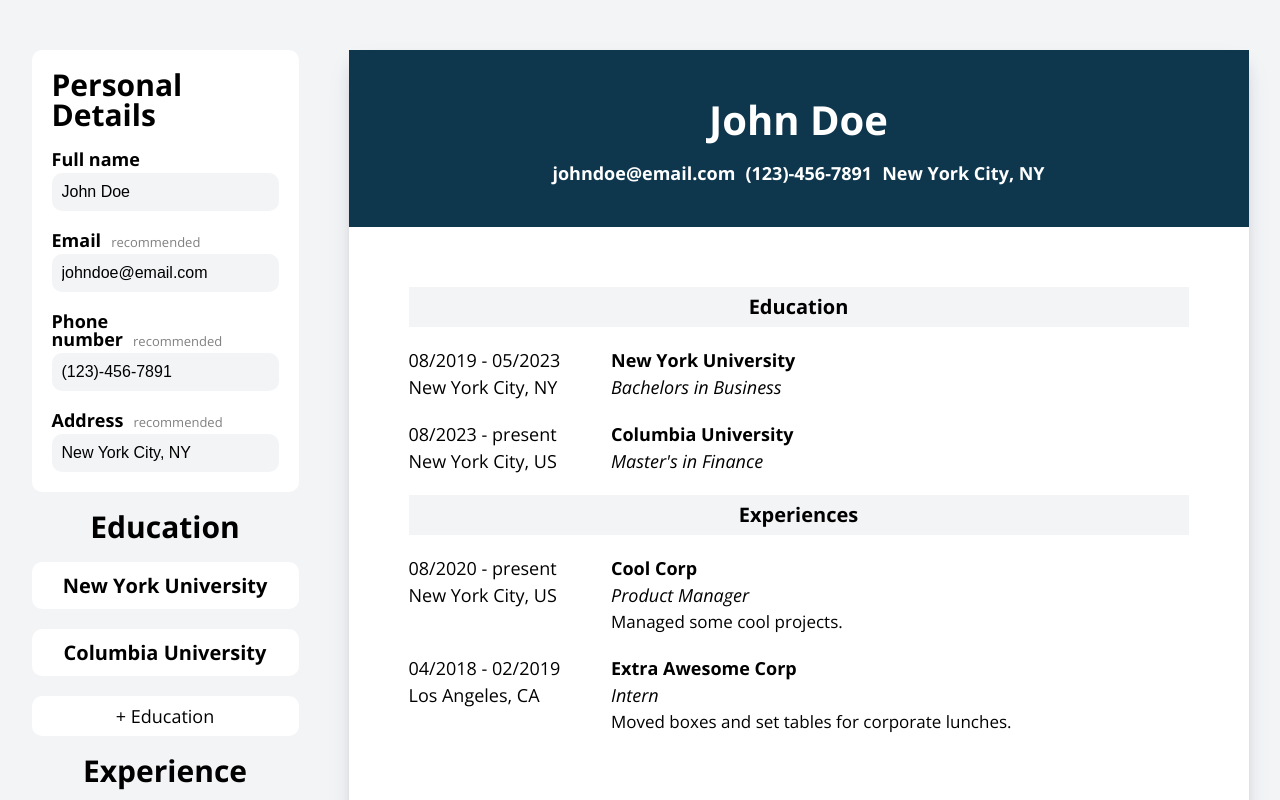
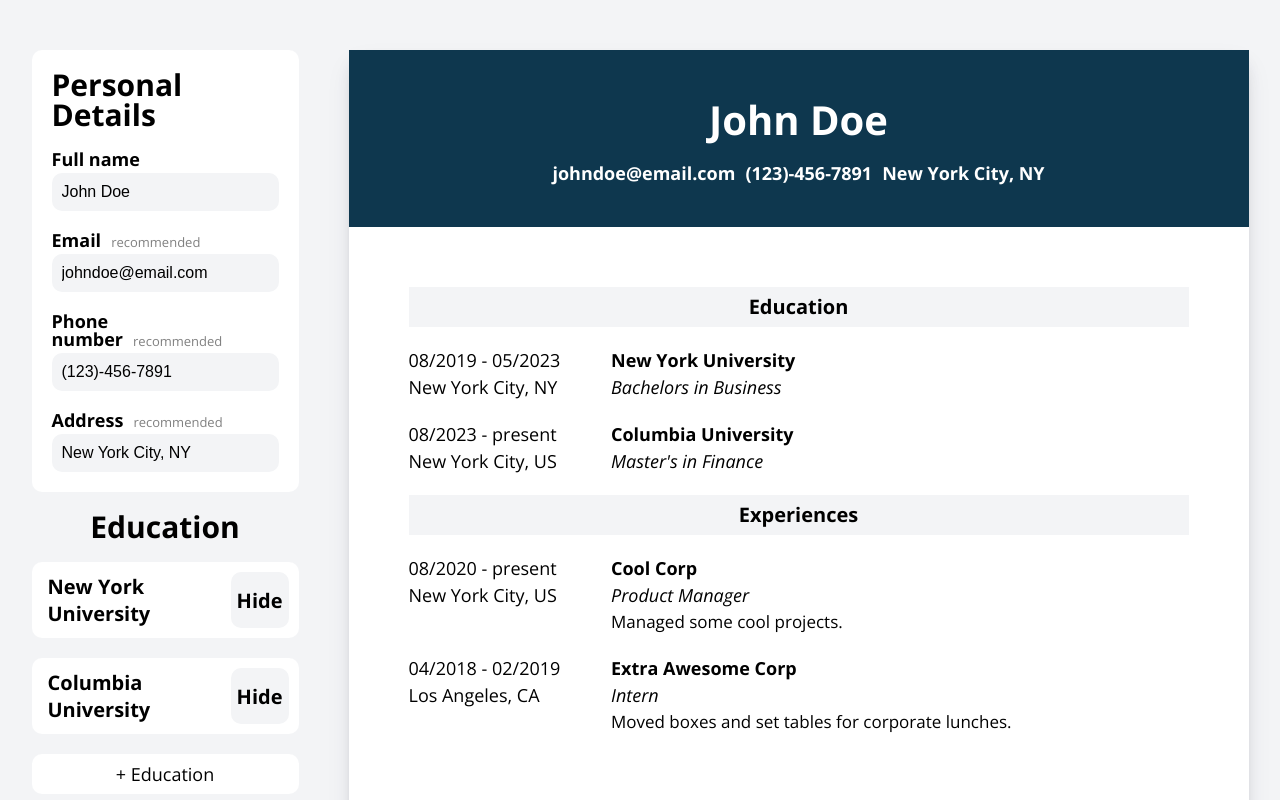
Before and after one commit to seanmckone/odin-cv-application, a React (Vite) app: page / in a window 1280 px wide. Shown: the top 800 px of the page. Built offline with nearby package versions, Linux system fonts and the light colour scheme.

Commit message:
Add "hide" button to collapsed form buttons

```diff
--- a/src/components/CollapsedFormButton.jsx
+++ b/src/components/CollapsedFormButton.jsx
@@ -1,10 +1,15 @@
 import "../styles/CollapsedFormButton.css";
 
-function CollapsedFormButton({ item, onChange }) {
+function CollapsedFormButton({ item, onChange, hideSection }) {
   return (
-    <button className="collapsed-form-button" onClick={onChange}>
-      {item.school ? item.school : item.company}
-    </button>
+    <div className="collapsed-form">
+      <button className="collapsed-form-button" onClick={onChange}>
+        {item.school ? item.school : item.company}
+      </button>
+      <button className="hide-section-button" onClick={hideSection}>
+        Hide
+      </button>
+    </div>
   );
 }
 
--- a/src/styles/CollapsedFormButton.css
+++ b/src/styles/CollapsedFormButton.css
@@ -1,10 +1,27 @@
-.collapsed-form-button {
+.collapsed-form {
   background-color: var(--accent-bg-color);
+  border-radius: 10px;
+  padding: 10px;
+  width: 100%;
+  display: flex;
+  justify-content: space-between;
+}
+
+.collapsed-form-button,
+.hide-section-button {
   border-width: 0px;
-  border-radius: 10px;
   font-size: 20px;
   font-weight: bold;
-  padding: 10px;
   cursor: pointer;
+}
+
+.collapsed-form-button {
+  background-color: rgba(0, 0, 0, 0);
   width: 100%;
+  text-align: left;
 }
+
+.hide-section-button {
+  border-radius: 10px;
+  background-color: var(--main-bg-color);
+}
```
